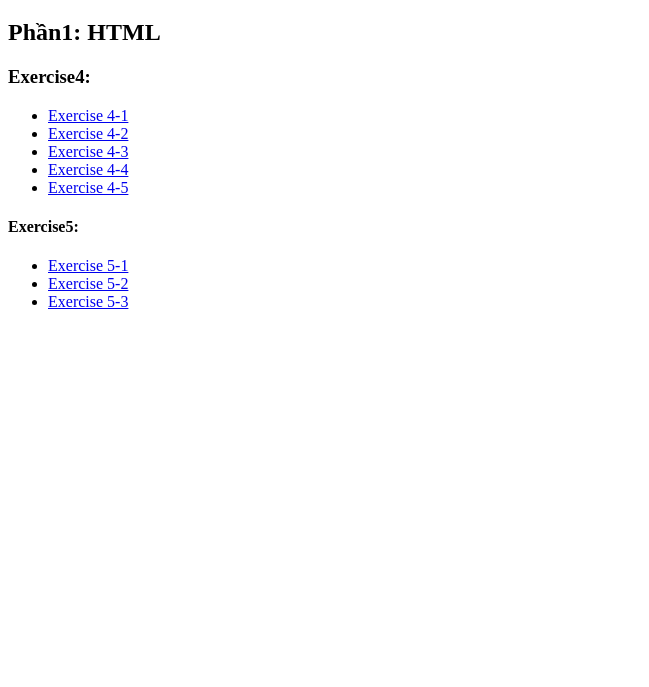
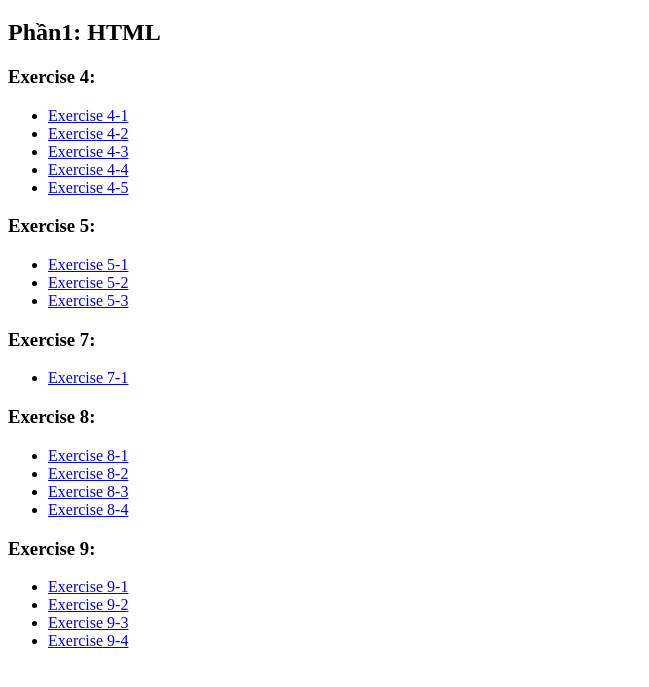
Before and after one commit to huypham2000/huypham2000.github.io, a plain HTML site: page index.html in a window 1280 px wide. Shown: the part 61-748 px from the top of the page, without its empty margins (0-649 px from the left). Drawn offline with Linux system fonts and the light colour scheme.

Commit message:
Update index.html

```diff
--- a/index.html
+++ b/index.html
@@ -7,7 +7,7 @@
     <body>
         <h1>Tổng Hợp Các Bài Lab Môn Thiết Kế Web</h1>
         <h2>Phần1: HTML</h2>
-        <h3>Exercise4:</h3>
+        <h3>Exercise 4:</h3>
         <ul>
             <li><a href="/Exercise_4/Exercise4-1.html">Exercise 4-1</a></li>
             <li><a href="/Exercise_4/Exercise4-2.html">Exercise 4-2</a></li>
@@ -15,12 +15,32 @@
             <li><a href="/Exercise_4/Exercise4-4.html">Exercise 4-4</a></li>
             <li><a href="/Exercise_4/Exercise4-5.html">Exercise 4-5</a></li>
         </ul>
-        <h4>Exercise5:</h4>
+        <h3>Exercise 5:</h3>
         <ul>
             <li><a href="/Exercise_5/Exercise5-1.html">Exercise 5-1</a></li>
             <li><a href="/Exercise_5/Exercise5-2.html">Exercise 5-2</a></li>
             <li><a href="/Exercise_5/Exercise5-3.html">Exercise 5-3</a></li>
         </ul>
         </body>
+        <h3>Exercise 7:</h3>
+        <ul>
+            <li><a href="/Exercise_7/Exercise7-1.html">Exercise 7-1</a></li>
+        </ul>
+
+        <h3>Exercise 8:</h3>
+        <ul>
+            <li><a href="/Exercise_8/Exercise8-1.html">Exercise 8-1</a></li>
+            <li><a href="/Exercise_8/Exercise8-2.html">Exercise 8-2</a></li>
+            <li><a href="/Exercise_8/Exercise8-3.html">Exercise 8-3</a></li>
+            <li><a href="/Exercise_8/Exercise8-3.html">Exercise 8-4</a></li>
+        </ul>
+        <h3>Exercise 9:</h3>
+        <ul>
+                <li><a href="/Exercise_9/Exercise9-1.html">Exercise 9-1</a></li>
+                <li><a href="/Exercise_9/Exercise9-2.html">Exercise 9-2</a></li>
+                <li><a href="/Exercise_9/Exercise9-3.html">Exercise 9-3</a></li>
+                <li><a href="/Exercise_9/Exercise9-4.html">Exercise 9-4</a></li>
+        </ul>
+
     </body>
 </html>
```
